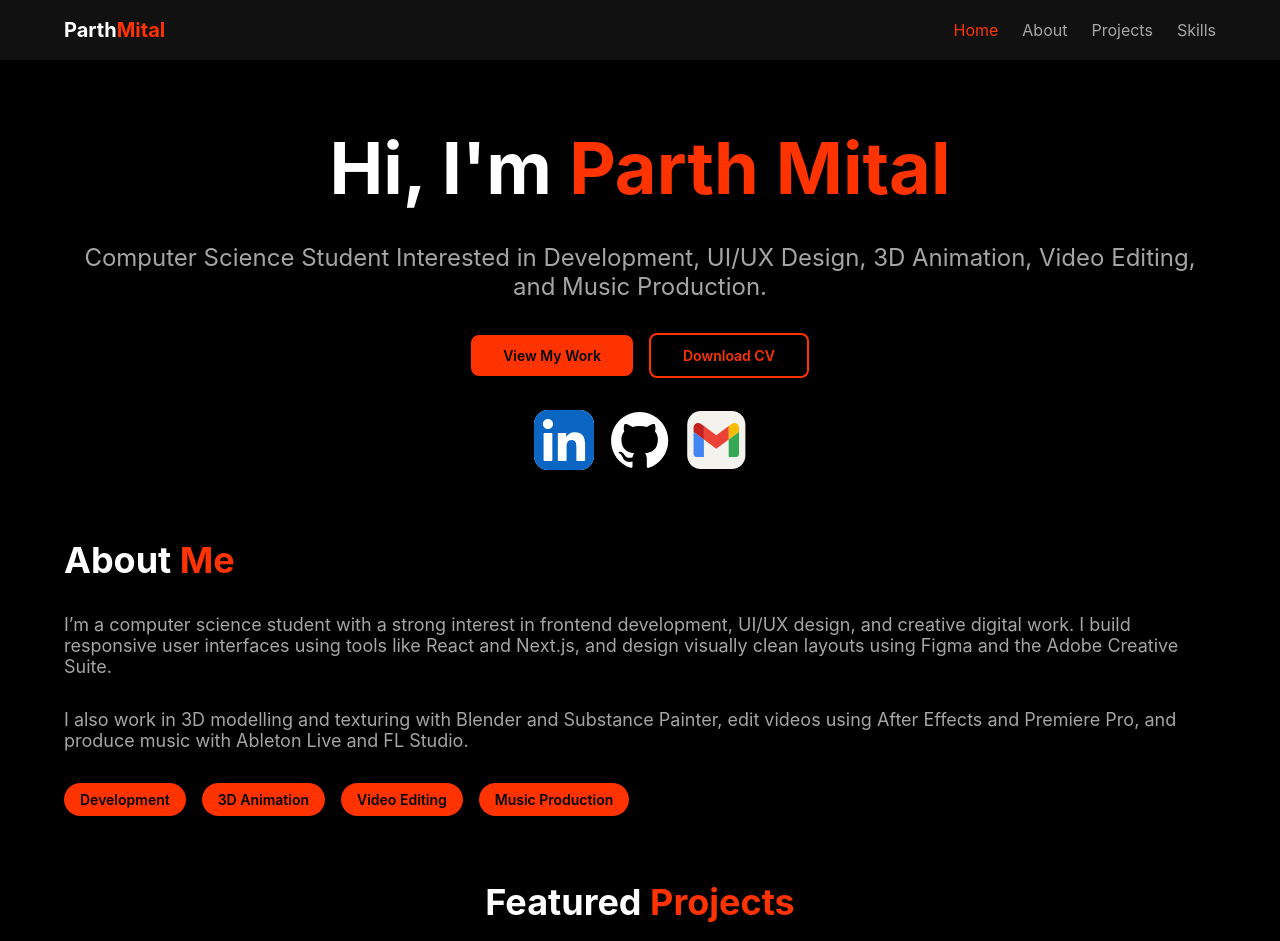
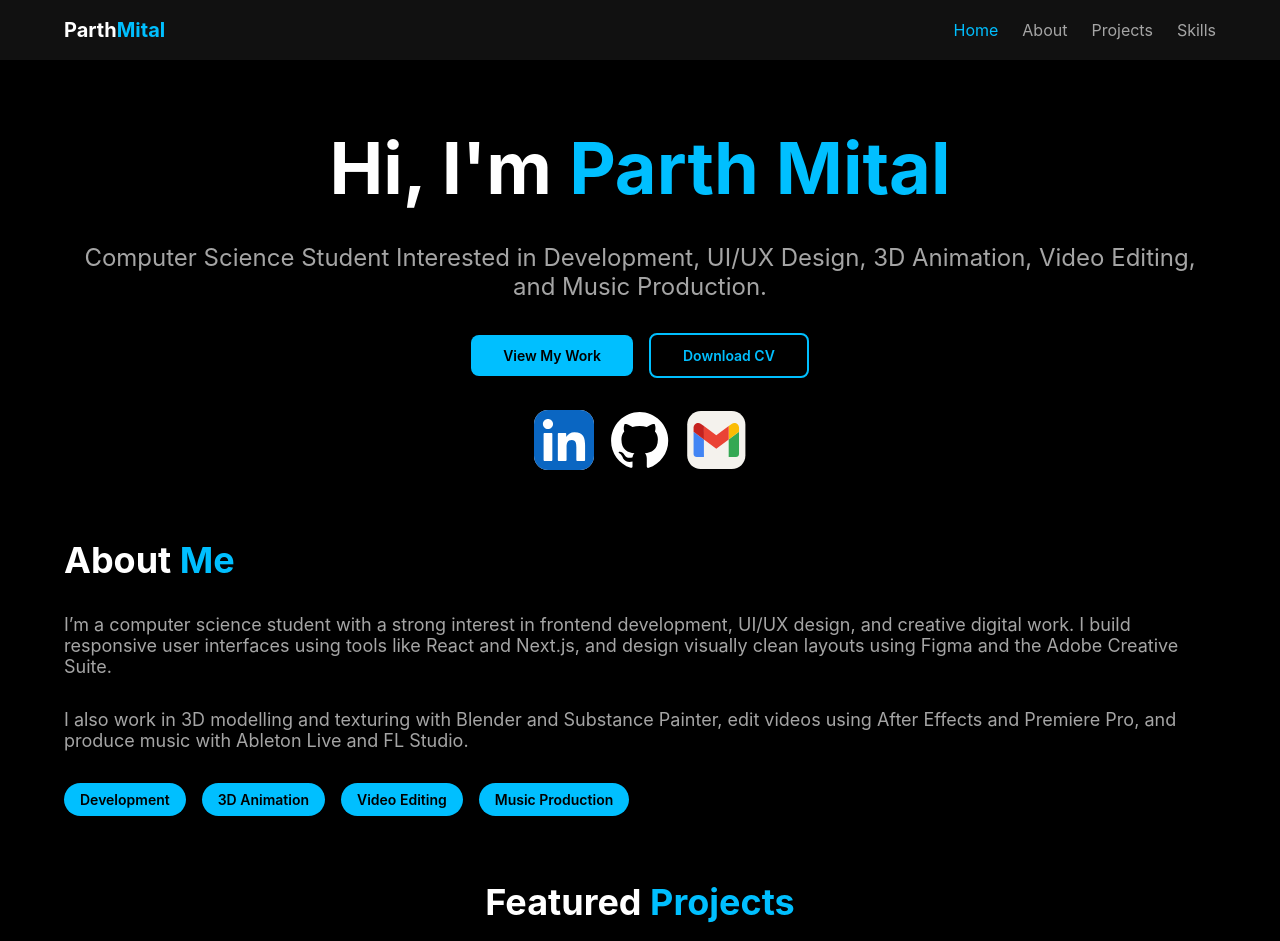
Before and after one commit to parthmital/Portfolio, a Preact app: page / in a window 1280 px wide. Shown: the top 941 px of the page. Built offline with nearby package versions, Linux system fonts and the light colour scheme.

Commit message:
Colour Change

```diff
--- a/src/app.css
+++ b/src/app.css
@@ -1,3 +1,8 @@
+*,
+body {
+  margin: 0
+}
+
 :root {
   --black-color: #000;
   --dark-grey-color: #111;
@@ -5,7 +10,6 @@
   --light-grey-color: #a5a5a5;
   --white-color: #fff;
   --accent-color: #bfff00;
-
   --font-size-12: 12px;
   --font-size-14: 14px;
   --font-size-16: 16px;
@@ -14,7 +18,6 @@
   --font-size-24: 24px;
   --font-size-36: 36px;
   --font-size-72: 72px;
-
   --spacing-4: 4px;
   --spacing-8: 8px;
   --spacing-12: 12px;
@@ -23,144 +26,135 @@
   --spacing-24: 24px;
   --spacing-32: 32px;
   --spacing-64: 64px;
-
   --radius-8: 8px;
   --radius-16: 16px;
   --radius-round: 100px;
-
   --border-width-1: 1px;
   --border-width-2: 2px;
-
   --font-weight-regular: 400;
   --font-weight-semibold: 600;
   --font-weight-bold: 700;
-
   --project-card-width: 275px;
   --project-image-height: 175px;
   --skill-card-width: 125px;
   --social-icon-size: 60px;
   --skill-icon-size: 60px;
-
-  --scrollbar-size: 12px;
+  --scrollbar-size: 12px
 }
 
 * {
-  margin: 0;
   padding: 0;
-  box-sizing: border-box;
-}
-
-Button {
-  all: unset;
+  box-sizing: border-box
 }
 
 body {
-  margin: 0;
   font-family: Inter;
   color: var(--white-color);
   background-color: var(--black-color);
   display: flex;
   flex-direction: column;
   align-items: center;
-  gap: var(--spacing-64);
+  gap: var(--spacing-64)
 }
 
 ::-webkit-scrollbar {
   width: var(--scrollbar-size);
-  height: var(--scrollbar-size);
+  height: var(--scrollbar-size)
 }
 
 ::-webkit-scrollbar-thumb {
   background: var(--accent-color);
-  border-radius: var(--radius-8);
+  border-radius: var(--radius-8)
 }
 
 .FontRegular {
-  font-weight: var(--font-weight-regular);
+  font-weight: var(--font-weight-regular)
 }
 
 .FontSemiBold {
-  font-weight: var(--font-weight-semibold);
+  font-weight: var(--font-weight-semibold)
 }
 
 .FontBold {
-  font-weight: var(--font-weight-bold);
+  font-weight: var(--font-weight-bold)
 }
 
 .Font12 {
-  font-size: var(--font-size-12);
+  font-size: var(--font-size-12)
 }
 
 .Font14 {
-  font-size: var(--font-size-14);
+  font-size: var(--font-size-14)
 }
 
 .Font16 {
-  font-size: var(--font-size-16);
+  font-size: var(--font-size-16)
 }
 
 .Font18 {
-  font-size: var(--font-size-18);
+  font-size: var(--font-size-18)
 }
 
 .Font20 {
-  font-size: var(--font-size-20);
+  font-size: var(--font-size-20)
 }
 
 .Font24 {
-  font-size: var(--font-size-24);
+  font-size: var(--font-size-24)
 }
 
 .Font36 {
-  font-size: var(--font-size-36);
+  font-size: var(--font-size-36)
 }
 
 .Font72 {
-  font-size: var(--font-size-72);
+  font-size: var(--font-size-72)
 }
 
 .FontBlack {
-  color: var(--black-color);
+  color: var(--black-color)
 }
 
-.FontWhite {
-  color: var(--white-color);
+.FontWhite,
+.HeaderSection .FontGrey :hover {
+  color: var(--white-color)
 }
 
 .FontGrey {
-  color: var(--light-grey-color);
+  color: var(--light-grey-color)
 }
 
-.FontAccent {
-  color: var(--accent-color);
+.FontAccent,
+.HeaderSection .FontGrey :active {
+  color: var(--accent-color)
 }
 
 .FontCenter {
-  text-align: center;
+  text-align: center
 }
 
-.HeaderSection,
-.FooterSection {
+.FooterSection,
+.HeaderSection {
   display: flex;
   padding: var(--spacing-18) var(--spacing-64);
   align-items: center;
   align-self: stretch;
-  background: var(--dark-grey-color);
+  background: var(--dark-grey-color)
 }
 
 .HeaderSection {
   justify-content: space-between;
   position: fixed;
   width: 100%;
-  z-index: 1;
+  z-index: 1
 }
 
 .FooterSection {
-  justify-content: center;
+  justify-content: center
 }
 
+.AboutSection,
 .HomeSection,
-.AboutSection,
 .ProjectsSection,
 .SkillsSection {
   padding: 0 var(--spacing-64);
@@ -168,54 +162,62 @@ body {
   flex-direction: column;
   gap: var(--spacing-32);
   align-self: stretch;
-  scroll-margin-top: 60px;
+  scroll-margin-top: 60px
 }
 
 .HomeSection {
-  margin-top: calc(60px + var(--spacing-64));
+  margin-top: calc(60px + var(--spacing-64))
 }
 
 .AboutSection {
-  align-items: flex-start;
+  align-items: flex-start
 }
 
 .HeaderButtons {
   display: flex;
   gap: var(--spacing-24);
-  align-items: center;
+  align-items: center
+}
+
+.Buttons,
+Button {
+  display: flex;
+  justify-content: center
 }
 
 .Buttons {
-  display: flex;
-  justify-content: center;
   align-items: center;
   gap: var(--spacing-16);
-  white-space: nowrap;
+  white-space: nowrap
 }
 
 Button {
-  display: flex;
-  justify-content: center;
+  all: unset;
   align-items: center;
   padding: var(--spacing-12) var(--spacing-32);
-  border-radius: var(--radius-8);
+  border-radius: var(--radius-8)
+}
+
+.ProjectTag,
+.SocialIcons,
+.Tag {
+  justify-content: center;
+  display: flex
 }
 
 .Button1 {
-  background: var(--accent-color);
+  background: var(--accent-color)
 }
 
 .Button2 {
-  background: transparent;
+  background: 0 0;
   border: var(--border-width-2) solid var(--accent-color);
-  gap: var(--spacing-8);
+  gap: var(--spacing-8)
 }
 
 .SocialIcons {
-  display: flex;
-  justify-content: center;
   align-items: flex-start;
-  gap: var(--spacing-16);
+  gap: var(--spacing-16)
 }
 
 .ProjectsSectionHeader,
@@ -224,7 +226,7 @@ Button {
   flex-direction: column;
   align-items: center;
   gap: var(--spacing-16);
-  align-self: stretch;
+  align-self: stretch
 }
 
 .Projects {
@@ -233,7 +235,13 @@ Button {
   gap: var(--spacing-24);
   align-self: stretch;
   overflow-x: scroll;
-  padding-bottom: var(--spacing-16);
+  padding-bottom: var(--spacing-16)
+}
+
+.ProjectDetails,
+.Skill {
+  padding: var(--spacing-24);
+  align-self: stretch
 }
 
 .Project,
@@ -242,59 +250,53 @@ Button {
   flex-direction: column;
   align-items: center;
   border: var(--border-width-1) solid var(--medium-grey-color);
-  border-radius: var(--radius-16);
+  border-radius: var(--radius-16)
 }
 
 .Project {
   width: var(--project-card-width);
   overflow: hidden;
-  flex-shrink: 0;
+  flex-shrink: 0
 }
 
 .Skill {
-  padding: var(--spacing-24);
   gap: var(--spacing-12);
-  width: var(--skill-card-width);
-  align-self: stretch;
+  width: var(--skill-card-width)
 }
 
 .Project img {
   width: 100%;
   height: var(--project-image-height);
-  object-fit: cover;
+  object-fit: cover
 }
 
 .ProjectDetails {
   display: flex;
-  padding: var(--spacing-24);
   flex-direction: column;
   align-items: flex-start;
-  gap: var(--spacing-16);
-  align-self: stretch;
+  gap: var(--spacing-16)
 }
 
 .ProjectTags {
   display: flex;
   align-items: center;
   gap: var(--spacing-8);
-  align-self: stretch;
+  align-self: stretch
 }
 
-.Tag,
-.ProjectTag {
-  display: flex;
-  justify-content: center;
+.ProjectTag,
+.Tag {
   align-items: center;
   border-radius: var(--radius-round);
-  background: var(--accent-color);
+  background: var(--accent-color)
 }
 
 .Tag {
-  padding: var(--spacing-8) var(--spacing-16);
+  padding: var(--spacing-8) var(--spacing-16)
 }
 
 .ProjectTag {
-  padding: var(--spacing-4) var(--spacing-12);
+  padding: var(--spacing-4) var(--spacing-12)
 }
 
 .Skills {
@@ -304,85 +306,77 @@ Button {
   align-content: flex-start;
   gap: var(--spacing-24);
   align-self: stretch;
-  flex-wrap: wrap;
+  flex-wrap: wrap
 }
 
 .SocialIcons img {
   width: var(--social-icon-size);
-  height: var(--social-icon-size);
+  height: var(--social-icon-size)
 }
 
 .Skill img {
   width: var(--skill-icon-size);
-  height: var(--skill-icon-size);
+  height: var(--skill-icon-size)
 }
 
 .HeaderSection .FontGrey :hover,
-Button:hover,
-.SocialIcons img:hover,
 .Project:hover,
 .Project:hover img,
-.Skill:hover {
-  transition: all 0.25s;
-  cursor: pointer;
+.Skill:hover,
+.SocialIcons img:hover,
+Button:hover {
+  transition: .25s;
+  cursor: pointer
 }
 
-.HeaderSection .FontGrey :hover {
-  color: var(--white-color);
-}
-
-Button:hover,
+.Project:hover img,
+.Skill:hover,
 .SocialIcons img:hover,
-.Project:hover img,
-.Skill:hover {
-  transform: scale(1.05);
+Button:hover {
+  transform: scale(1.05)
 }
 
 .Project:hover,
 .Skill:hover {
-  border-color: var(--accent-color);
+  border-color: var(--accent-color)
 }
 
-.HeaderSection .FontGrey :active {
-  color: var(--accent-color);
+.Project:active img,
+.SocialIcons img:active,
+Button:active {
+  transform: scale(1)
 }
 
-Button:active,
-.SocialIcons img:active,
-.Project:active img {
-  transform: scale(1);
-}
-
-@media (max-width: 768px) {
+@media (max-width:768px) {
   :root {
-    --social-icon-size: 48px;
+    --social-icon-size: 48px
   }
 
   .HeaderButtons {
-    display: none;
+    display: none
   }
 
-  .HeaderSection,
-  .FooterSection {
-    padding: var(--spacing-18) var(--spacing-32);
+  .FooterSection,
+  .HeaderSection {
+    padding: var(--spacing-18) var(--spacing-32)
   }
 
+  .AboutSection,
   .HomeSection,
-  .AboutSection,
   .ProjectsSection,
   .SkillsSection {
-    padding: 0 var(--spacing-32);
+    padding: 0 var(--spacing-32)
   }
 
   .Buttons {
-    flex-direction: column;
+    flex-direction: column
   }
 
   .AboutSection .Buttons {
-    align-items: flex-start;
+    align-items: flex-start
   }
 
   .HomeSection .Font72 {
-    font-size: var(--font-size-36);
+    font-size: var(--font-size-36)
   }
 }
--- a/src/main.jsx
+++ b/src/main.jsx
@@ -1,18 +1,20 @@
 import { render } from 'preact'
 import { App } from './app.jsx'
-
-function getRandomNeonAccent() {
-    let hue
-    do {
-        hue = Math.floor(Math.random() * 360)
-    } while (hue >= 40 && hue <= 60)
-    const saturation = 100
-    const lightness = 50
-    return `hsl(${hue}, ${saturation}%, ${lightness}%)`
-}
-
-const neonColor = getRandomNeonAccent()
+const neonPalette = [
+    '#bfff00', // Lime Green
+    '#39ff14', // Vivid Green
+    '#00ffff', // Aqua / Cyan
+    '#1e90ff', // Electric Blue
+    '#ff00ff', // Magenta
+    '#ff5afd', // Hot Pink
+    '#ff073a', // Neon Red
+    '#ff9900', // Neon Orange
+    '#f5f500', // Bright Yellow-Green
+    '#00ff9f', // Teal Green
+    '#8a2be2', // Electric Purple
+    '#00bfff'  // Deep Sky Blue
+]
+const neonColor = neonPalette[Math.floor(Math.random() * neonPalette.length)]
 document.documentElement.style.setProperty('--accent-color', neonColor)
 console.log('%cAccent Color →', `color: ${neonColor}; font-weight: bold;`, neonColor)
-
 render(<App />, document.body)
```
